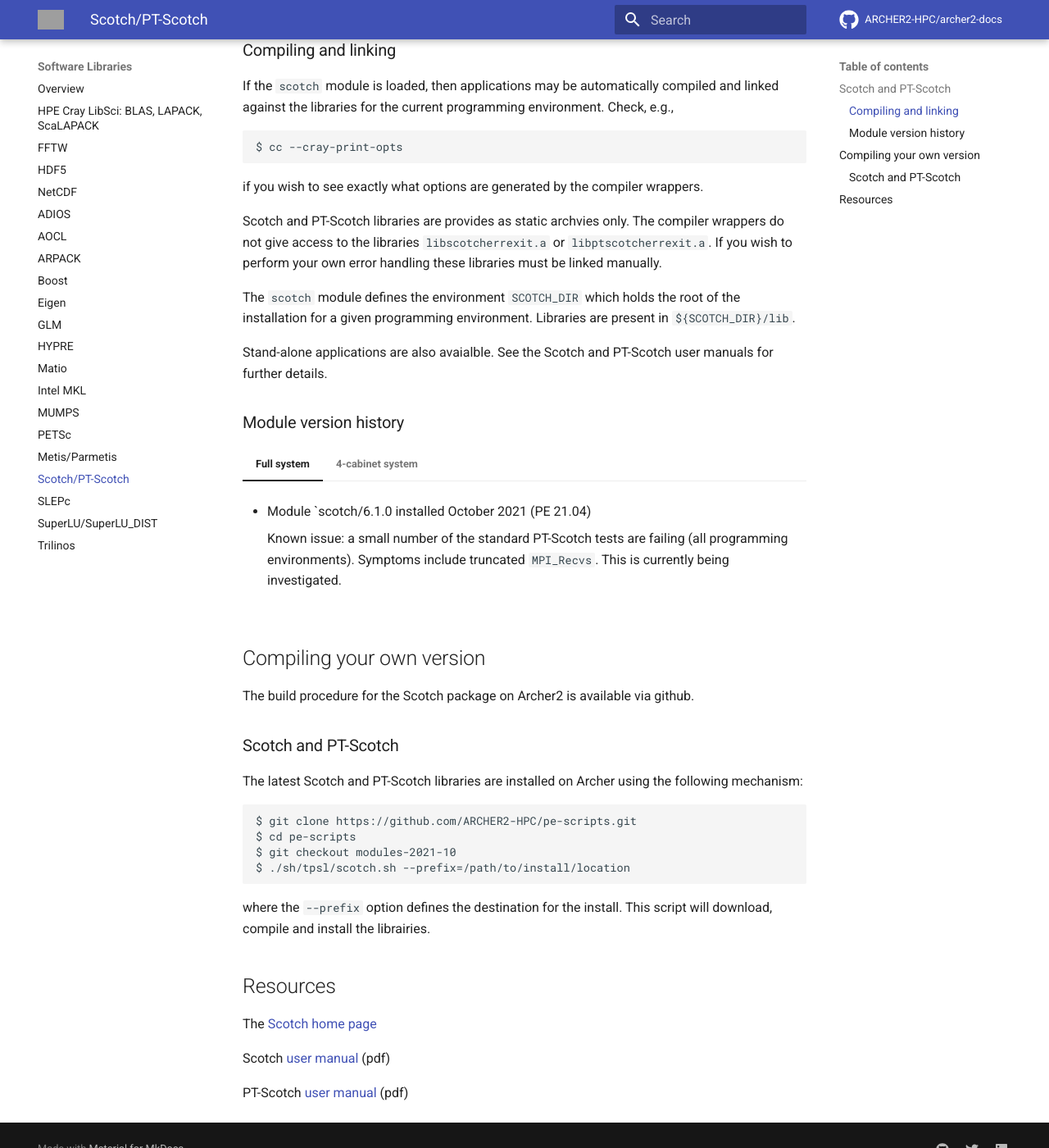
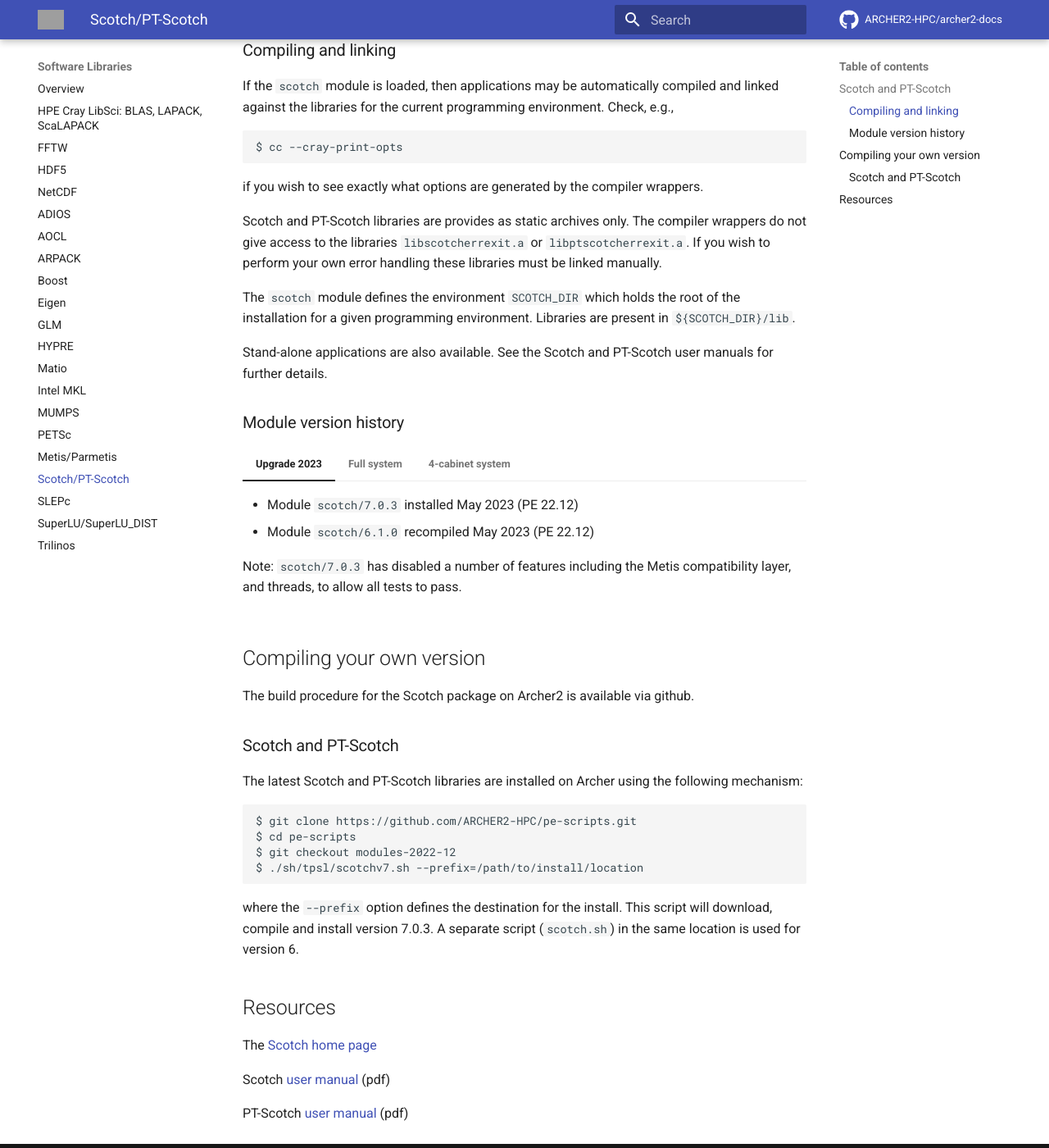
Before and after one commit to ARCHER2-HPC/archer2-docs, an MkDocs documentation site: the page built from docs/software-libraries/scotch.md, in a window 1280 px wide and 1400 px high, scrolled down 474 px. Shown: the whole window at 82% size. Built offline with MkDocs 1.6.1 and Material for MkDocs 9.7.7, drawn with Linux system fonts in a browser that asks for light colours; comment, search, counter and statistics services are not loaded; some of the changed text lies outside the part shown; grey boxes are pictures that could not be loaded.

Commit message:
Scotch upgrade to 7.0.3

````diff
--- a/docs/software-libraries/scotch.md
+++ b/docs/software-libraries/scotch.md
@@ -26,7 +26,7 @@
 if you wish to see exactly what options are generated by the compiler
 wrappers.
 
-Scotch and PT-Scotch libraries are provides as static archvies only.
+Scotch and PT-Scotch libraries are provides as static archives only.
 The compiler wrappers do not give access to the libraries `libscotcherrexit.a`
 or `libptscotcherrexit.a`. If you wish to perform your own error handling
 these libraries must be linked manually.
@@ -35,11 +35,20 @@
 root of the installation for a given programming environment. Libraries
 are present in `${SCOTCH_DIR}/lib`.
 
-Stand-alone applications are also avaialble. See the Scotch and PT-Scotch
+Stand-alone applications are also available. See the Scotch and PT-Scotch
 user manuals for further details.
 
 
 ### Module version history
+
+=== "Upgrade 2023"
+
+    - Module `scotch/7.0.3` installed May 2023 (PE 22.12)
+    - Module `scotch/6.1.0` recompiled May 2023 (PE 22.12)
+
+      Note: `scotch/7.0.3` has disabled a number of features including
+      the Metis compatibility layer, and threads, to allow all tests
+      to pass.
 
 === "Full system"
 
@@ -69,11 +78,12 @@
 ```
 $ git clone https://github.com/ARCHER2-HPC/pe-scripts.git
 $ cd pe-scripts
-$ git checkout modules-2021-10
-$ ./sh/tpsl/scotch.sh --prefix=/path/to/install/location
+$ git checkout modules-2022-12
+$ ./sh/tpsl/scotchv7.sh --prefix=/path/to/install/location
 ```
 where the `--prefix` option defines the destination for the install.
-This script will download, compile and install the librairies.
+This script will download, compile and install version 7.0.3. A
+separate script (`scotch.sh`) in the same location is used for version 6.
 
 
 ## Resources
````
Also changed, not shown: other parts of docs/software-libraries/scotch.md (+1 -1 lines).
